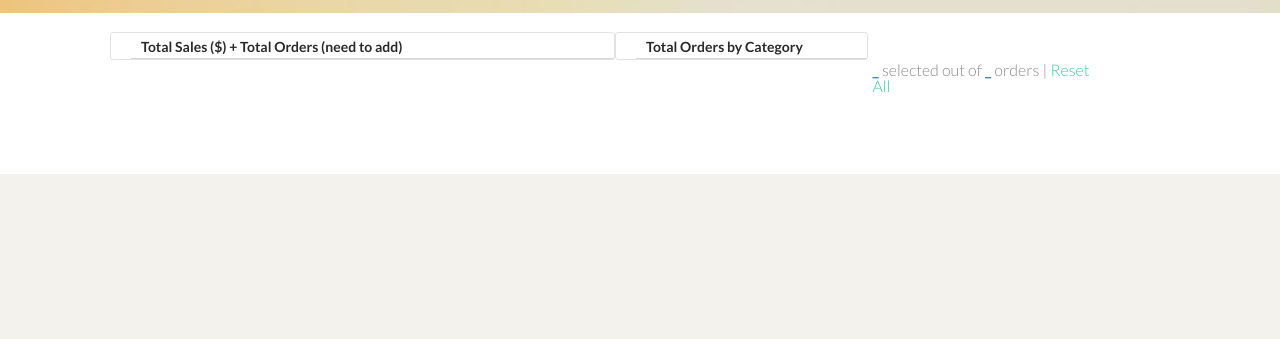
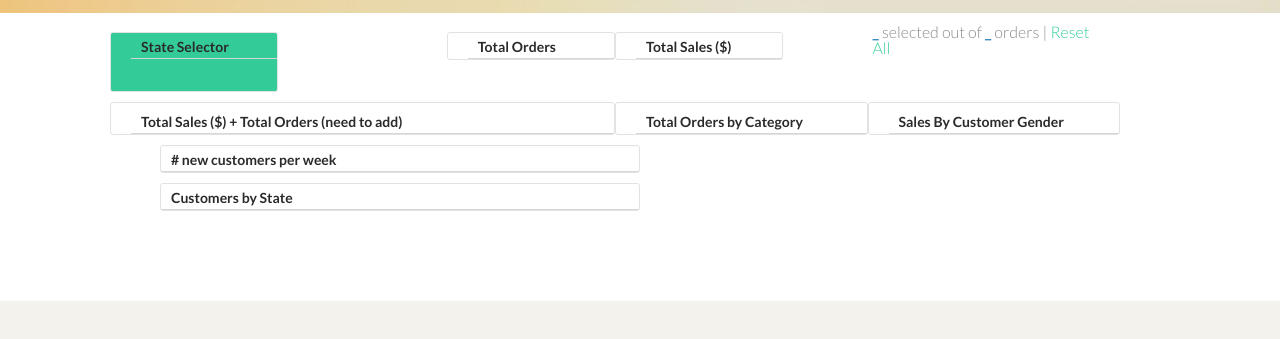
Before and after one commit to noodles23/dash_magic, a website: page public/index.html in a window 1280 px wide. Shown: the part 47-386 px from the top of the page. Drawn offline with nearby package versions, Linux system fonts and the light colour scheme; no server answers.

Commit message:
new base
awesome base charts with nice colors.

```diff
--- a/app/models/SubjectViews.js
+++ b/app/models/SubjectViews.js
@@ -1,4 +1,4 @@
 
 // define our nerd model
 // module.exports allows us to pass this to other files when it is called
-module.exports = connectionsubject.model('', {}, 'projects2');
+module.exports = connectionsubject.model('', {}, 'summarya2');
--- a/app/routes.js
+++ b/app/routes.js
@@ -8,7 +8,7 @@ module.exports = function(app) {
   // sample api route
  app.get('/api/data', function(req, res) {
   // use mongoose to get all nerds in the database
-  Subjects.find({}, { '_id': 0, 'prod_catagory': 1, 'transaction_date': 1, 'sales_price': 1}, function(err, subjectDetails) {
+  Subjects.find({}, { '_id': 0, 'week': 1, 'prod_category': 1, 'customer_source': 1, 'customer_state': 1, 'gender': 1, 'cust_new_or_return': 1, 'sales_price': 1, 'sales_count': 1}, function(err, subjectDetails) {
    // if there is an error retrieving, send the error.
        // nothing after res.send(err) will execute '_id': 0,
    if (err)
--- a/config/db.js
+++ b/config/db.js
@@ -1,4 +1,4 @@
 module.exports = {
-	urlSubjectViews: 'mongodb://localhost:27017/newt',
+	urlSubjectViews: 'mongodb://localhost:27017/dashdata',
 
 }
--- a/public/index.html
+++ b/public/index.html
@@ -46,6 +46,32 @@
 				<div class="container">
 
 					<div class="row">
+						<div class="2u chart-wrapper" id="menuselect" style="background-color: #33CC99; height: 60px;">
+							<div class="chart-title">  <strong> State Selector </strong> </div>
+						</div>
+						<div class="2u">
+				<div> <span> &nbsp</span></div>
+						</div>
+						<div class="2u chart-wrapper" id="total-orders">
+							<div class="chart-title">  <strong> Total Orders </strong> </div>
+						</div>
+
+						<div class="2u chart-wrapper" id="total-sales">
+							<div class="chart-title">  <strong> Total Sales ($) </strong> </div>
+						</div>
+
+
+					<div class="3u dc-data-count dc-chart" id="row-selection">
+						<span class="filter-count">_</span> selected out of <span class="total-count">_</span> orders |
+						<span>
+							<a href='javascript:dc.filterAll();dc.redrawAll();'><font color="#33CC99">Reset All</font></a>
+						</span>
+					</div>
+
+
+				</div>
+
+					<div class="row">
 						<div class="6u chart-wrapper"  id="date-chart">
 							<div class="chart-title bold"> <strong> Total Sales ($) + Total Orders (need to add) </strong></div>
 
@@ -55,12 +81,9 @@
 
 						</div>
 
-						<div class="3u dc-data-count dc-chart" id="row-selection">
-						<span class="filter-count">_</span> selected out of <span class="total-count">_</span> orders |
-						<span>
-							<a href='javascript:dc.filterAll();dc.redrawAll();'><font color="#33CC99">Reset All</font></a>
-						</span>
-					</div>
+						<div class="3u chart-wrapper" id="gender-chart">
+							<div class="chart-title">  <strong> Sales By Customer Gender </strong> </div>
+						</div>
 
 
 					</div>
@@ -68,6 +91,19 @@
 
 
 				</div>
+				<div class="container">
+						<div class="6u chart-wrapper"  id="newcust-chart">
+							<div class="chart-title bold"> <strong> # new customers per week</strong></div>
+
+						</div>
+						<div class="6u chart-wrapper"  id="statecount-chart">
+							<div class="chart-title bold"> <strong> Customers by State</strong></div>
+
+						</div>
+
+
+				</div>
+
 			</div>
 
 
--- a/public/js/Dashboard.js
+++ b/public/js/Dashboard.js
@@ -6,11 +6,13 @@ function makeGraphs(error, apiData) {
 
 //Start Transformations
 	var dataSet = apiData;
-	var dateFormat = d3.time.format("%m/%d/%Y");
+	// var dateFormat = d3.time.format("%m/%d/%Y");
 	dataSet.forEach(function(d) {
-		d.transaction_date = dateFormat.parse(d.transaction_date);
+		// d.week = dateFormat.parse(d.week);
 				// d.transaction_date.setDate(1);
+		d.week= +d.week;
 		d.sales_price = +d.sales_price;
+		d.sales_count = +d.sales_count;
 	});
 
 	//Create a Crossfilter instance
@@ -18,54 +20,106 @@ function makeGraphs(error, apiData) {
 
 	//Define Dimensions
 	var all = ndx.groupAll();
-	var datePosted = ndx.dimension(function(d) { return d.transaction_date; });
-	var prodCategory = ndx.dimension(function(d) { return d.prod_catagory; });
+	var weekNum = ndx.dimension(function(d) { return d.week; });
+	var prodCategory = ndx.dimension(function(d) { return d.prod_category; });
+	var genderStatus = ndx.dimension(function(d) { return d.gender; });
+	var custStatus = ndx.dimension(function(d) { return d.cust_new_or_return; });
+	var custState = ndx.dimension(function(d) { return d.customer_state; });
 
-	var salespriceByDate=datePosted.group().reduceSum(dc.pluck('sales_price'));
+	var stateGroup = custState.group();
+	var salespriceByWeek=weekNum.group().reduceSum(dc.pluck('sales_price'));
 	var salespriceByCat=prodCategory.group().reduceSum(dc.pluck('sales_price'));
+	var salespriceByGender=genderStatus.group().reduceSum(dc.pluck('sales_price'));
 
-	// var gradeLevel = ndx.dimension(function(d) { return d.prod_category; });
-	// var salesPrice = ndx.dimension(function(d) { return d.sales_price; });
+	var salescountByState=custState.group().reduceSum(dc.pluck('sales_count'));
+
+	var netTotalSales = ndx.groupAll().reduceSum(dc.pluck('sales_price'));
+	var netTotalOrders = ndx.groupAll().reduceSum(dc.pluck('sales_count'));
+
+	var custNew=weekNum.group().reduceSum(function(d)
+   {if (d.cust_new_or_return==='new') {return d.sales_count;}else{return 0;}});
+	var custReturn=weekNum.group().reduceSum(function(d)
+   {if (d.cust_new_or_return==='return') {return d.sales_count;}else{return 0;}});
 
 
-	//Calculate metrics
-	// var projectsByDate = datePosted.group();
-	// var projectsByGrade = gradeLevel.group();
-	// var projectsBySalesPrice = salesPrice.group();
-
-	// var all = ndx.groupAll();
-
-	// //Calculate Groups
-	// var totalDonationsState = gradeLevel.group().reduceSum(function(d) {return d.sales_price;});
-	// var netTotalDonations = ndx.groupAll().reduceSum(function(d) {return d.sales_price;});
-
 	//Define threshold values for data
-	var minDate = datePosted.bottom(1)[0].transaction_date;
-	var maxDate = datePosted.top(1)[0].transaction_date;
+	var minDate = weekNum.bottom(1)[0].week;
+	var maxDate = weekNum.top(1)[0].week;
 
 console.log(minDate);
 console.log(maxDate);
 
     //Charts
+    var netOrders = dc.numberDisplay("#total-orders");
+	var netSales = dc.numberDisplay("#total-sales");
 	var dateChart = dc.lineChart("#date-chart");
+	var newcustChart = dc.lineChart("#newcust-chart");
 	var resourceTypeChart = dc.rowChart("#resource-chart");
+	var genderSalesChart = dc.pieChart("#gender-chart");
+	var stateCountChart = dc.barChart("#statecount-chart");
+
 	// var resourceTypeChart = dc.dataTable("#resource-chart");
 
+  	selectField = dc.selectMenu('#menuselect')
+        .dimension(custState)
+        .group(stateGroup);
+
+       dc.dataCount("#row-selection")
+        .dimension(ndx)
+        .group(all);
+
+
+	netOrders
+		.formatNumber(d3.format("d"))
+		.valueAccessor(function(d){return d; })
+		.group(netTotalOrders)
+		.formatNumber(d3.format(".3s"));
+
+	netSales
+		.formatNumber(d3.format("d"))
+		.valueAccessor(function(d){return d; })
+		.group(netTotalSales)
+		.formatNumber(d3.format(".3s"));
 
 	dateChart
 		//.width(600)
 		.height(220)
 		.margins({top: 10, right: 50, bottom: 30, left: 50})
-		.dimension(datePosted)
+		.dimension(weekNum)
 		// .group(projectsByDate)
-		.group(salespriceByDate)
+		.group(salespriceByWeek,"$Sales")
 		.renderArea(true)
 		.transitionDuration(500)
-		.x(d3.time.scale().domain([minDate, maxDate]))
+		.x(d3.time.scale().domain([1, 52]))
+		// .x(d3.time.scale().domain([minDate, maxDate]))
 		.elasticY(true)
 		.renderHorizontalGridLines(true)
     	.renderVerticalGridLines(true)
-		.xAxisLabel("Month")
+		.xAxisLabel("2015 Week Number#")
+		.legend(dc.legend().x(60).y(10).itemHeight(13).gap(5))
+		.ordinalColors(["#56B2EA","#E064CD","#F8B700","#78CC00","#7B71C5"])
+		.yAxis().ticks(6);
+
+	newcustChart
+		//.width(600)
+		.height(220)
+		.margins({top: 10, right: 50, bottom: 30, left: 50})
+		.dimension(weekNum)
+		// .group(projectsByDate)
+		.group(custNew,'New Customers')
+		.stack(custReturn, 'Returning Customers')
+		.renderArea(true)
+		.transitionDuration(500)
+		.x(d3.time.scale().domain([1, 52]))
+		// .x(d3.time.scale().domain([minDate, maxDate]))
+		.elasticY(true)
+		.renderHorizontalGridLines(true)
+    	.renderVerticalGridLines(true)
+		.xAxisLabel("2015 Week Number#")
+		.legend(dc.legend().x(60).y(10).itemHeight(13).gap(5))
+		.elasticX(true)
+        .brushOn(false)
+        .ordinalColors(["#56B2EA","#E064CD","#F8B700","#78CC00","#7B71C5"])
 		.yAxis().ticks(6);
 
 	resourceTypeChart
@@ -75,12 +129,41 @@ console.log(maxDate);
         .dimension(prodCategory)
         .group(salespriceByCat)
         .elasticX(true)
+        .ordinalColors(["#56B2EA","#E064CD","#F8B700","#78CC00","#7B71C5"])
         .xAxis().ticks(5);
 
     dc.dataCount("#row-selection")
         .dimension(ndx)
         .group(all);
 
+    genderSalesChart
+            .height(220)
+            //.width(350)
+            .radius(90)
+            .innerRadius(40)
+            .transitionDuration(1000)
+            .dimension(genderStatus)
+            .ordinalColors(["#56B2EA","#E064CD","#F8B700","#78CC00","#7B71C5"])
+            .group(salespriceByGender);
+
+    stateCountChart
+    	//.width(800)
+        .height(220)
+        .transitionDuration(1000)
+        .dimension(custState)
+        .group(salescountByState)
+        .margins({top: 10, right: 50, bottom: 30, left: 50})
+        .centerBar(false)
+        .gap(5)
+        .elasticY(true)
+        .x(d3.scale.ordinal().domain(custState))
+        .xUnits(dc.units.ordinal)
+        .renderHorizontalGridLines(true)
+        .renderVerticalGridLines(true)
+        .ordering(function(d){return d.value;})
+        .ordinalColors(["#56B2EA","#E064CD","#F8B700","#78CC00","#7B71C5"])
+        .yAxis().tickFormat(d3.format("s"));
+
     dc.renderAll();
 
 };
```
